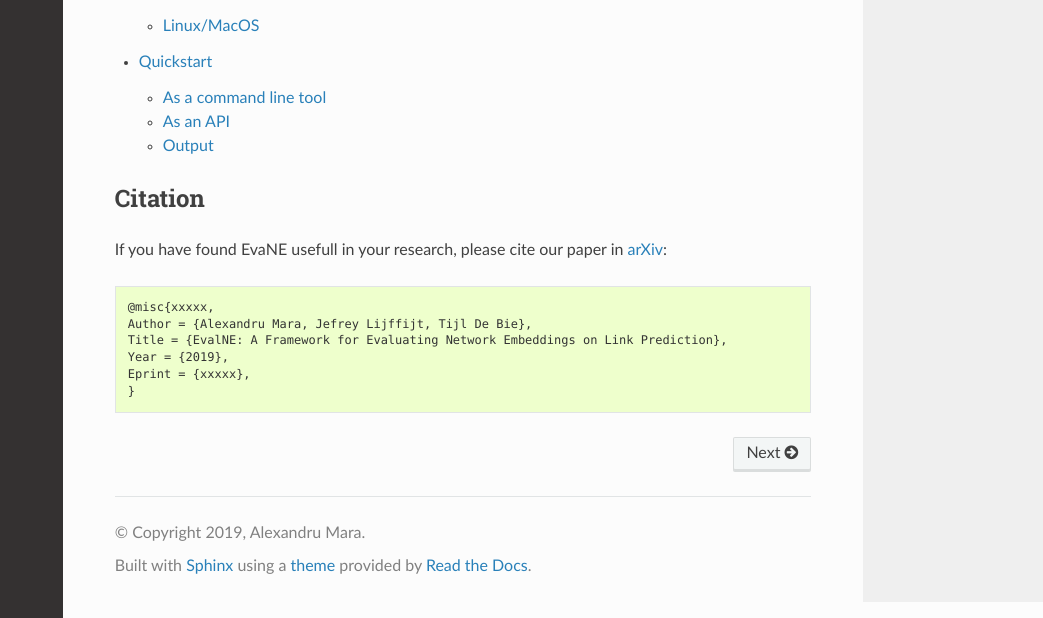
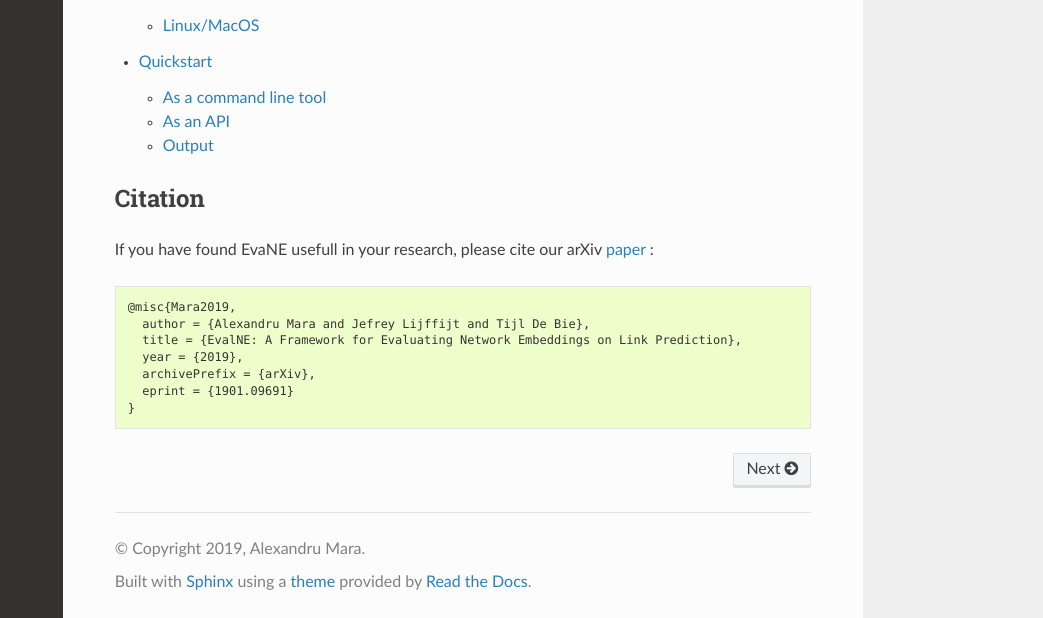
Before and after one commit to Dru-Mara/EvalNE, a Sphinx documentation site: the page built from docs/source/index.rst, in a window 1280 px wide and 900 px high, scrolled down 642 px, cut to the strip 282-900 px from the top of the window. Shown: the whole strip, without its empty margins (237-1280 px from the left). Built offline with Sphinx 7.4.7 and the Read the Docs theme 2.0.0, drawn with Linux system fonts in a browser that asks for light colours; formulas are drawn with MathJax 3; pages that are not in the unit, such as notebooks, are missing from menus.

Commit message:
Docs update

```diff
--- a/docs/source/index.rst
+++ b/docs/source/index.rst
@@ -45,15 +45,16 @@ See :doc:`the quickstart <quickstart>` to get started.
 Citation
 --------
 
-If you have found EvaNE usefull in your research, please cite our paper in arXiv_:
+If you have found EvaNE usefull in your research, please cite our arXiv paper_ :
 
-.. _arXiv: https://wololololololo
+.. _paper: https://arxiv.org/abs/1901.09691
 
 .. code-block:: console
 
-    @misc{xxxxx,
-    Author = {Alexandru Mara, Jefrey Lijffijt, Tijl De Bie},
-    Title = {EvalNE: A Framework for Evaluating Network Embeddings on Link Prediction},
-    Year = {2019},
-    Eprint = {xxxxx},
+    @misc{Mara2019,
+      author = {Alexandru Mara and Jefrey Lijffijt and Tijl De Bie},
+      title = {EvalNE: A Framework for Evaluating Network Embeddings on Link Prediction},
+      year = {2019},
+      archivePrefix = {arXiv},
+      eprint = {1901.09691}
     }
```
Also changed, not shown: README.md (+26 -9 lines).
